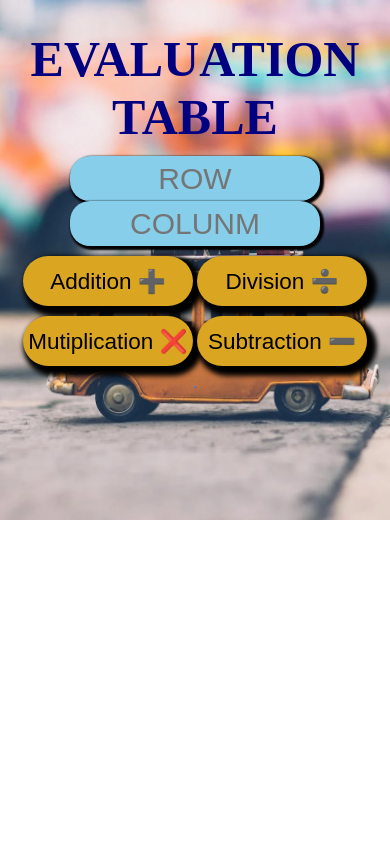
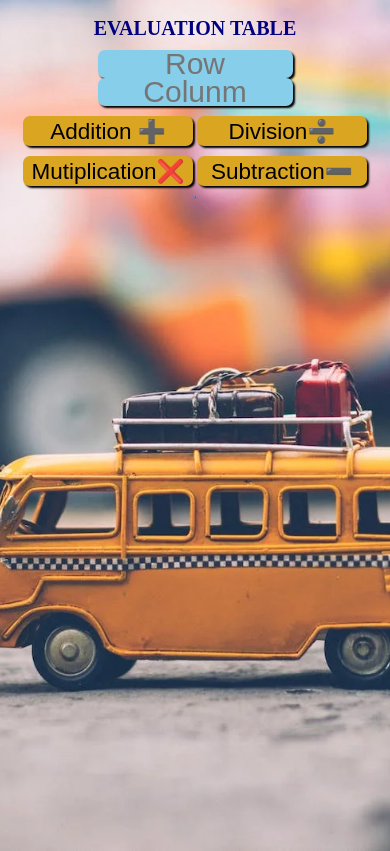
Before and after one commit to YusufHabeebah0409/evaluation-table, a plain HTML site: page index.html in a window 390 px wide. Drawn offline with Linux system fonts and the light colour scheme.

Commit message:
it is now responsive

```diff
--- a/index.html
+++ b/index.html
@@ -12,13 +12,13 @@
 <body>
     <div id="class" style="text-align:center ;">
         <h1>EVALUATION TABLE</h1>
-        <input type="text" id="userRow" value="" placeholder="ROW">
-        <input type="text" id="userColunm" value="" placeholder="COLUNM">
+        <input type="text" id="userRow" value="" placeholder="Row">
+        <input type="text" id="userColunm" value="" placeholder="Colunm">
         <br>
-        <button onclick="addy()"> Addition ➕</button>
-        <button onclick="divide()"> Division ➗</button>
-        <button onclick="mutiplly()"> Mutiplication ❌</button>
-        <button onclick="subtract()">Subtraction ➖</button>
+        <button onclick="addy()">Addition ➕</button>
+        <button onclick="divide()">Division➗</button>
+        <button onclick="mutiplly()">Mutiplication❌</button>
+        <button onclick="subtract()">Subtraction➖</button>
         <table id="disp" border="1px"></table>
     </div>
 
--- a/style.css
+++ b/style.css
@@ -9,7 +9,7 @@ body {
     background-position: center;
     background-repeat: no-repeat;
     background-size: cover;
-    height: 500px;
+    height: 100vh;
 }
 h1{
     font-size: 50px;
@@ -55,3 +55,52 @@ tr:hover{
     background-color: gold;
     color: red;
 }
+@media only screen and (max-width: 500px) {
+    body {
+        background-image: url(./pexels-photo-386009.webp);
+        background-position: center;
+        background-repeat: no-repeat;
+        background-size: cover;
+        height: 100vh;
+    }
+    h1{
+        font-size: 20px;
+        margin-top: 7px;
+        padding: 10px;
+        color:navy;
+        font-weight: bolder;
+    }
+    input{
+        height: 28px;
+        width: 195px;
+        border-radius: 7px;
+        border: none;
+        background-color:skyblue;
+        color: rgb(36, 36, 181);
+        /* font-size: 30px; */
+        box-shadow: 2px 2px 2px  black;
+        text-align: center;
+    }
+    button{
+        margin-top: 10px;
+        height: 30px;
+        width: 170px;
+        border: none;
+        border-radius: 7px;
+        /* font-size: 22.5px; */
+        background-color:goldenrod ;
+        box-shadow: 2px 2px 2px black;
+    }
+    button:hover{
+        background-color:cornflowerblue;
+        color: gold;
+    }
+    table{
+        margin-right: auto;
+        margin-left: auto;
+        border-color: cornflowerblue;
+        background-color: navy;
+        color: skyblue;
+        margin-top: 10px;
+    }
+}
```
